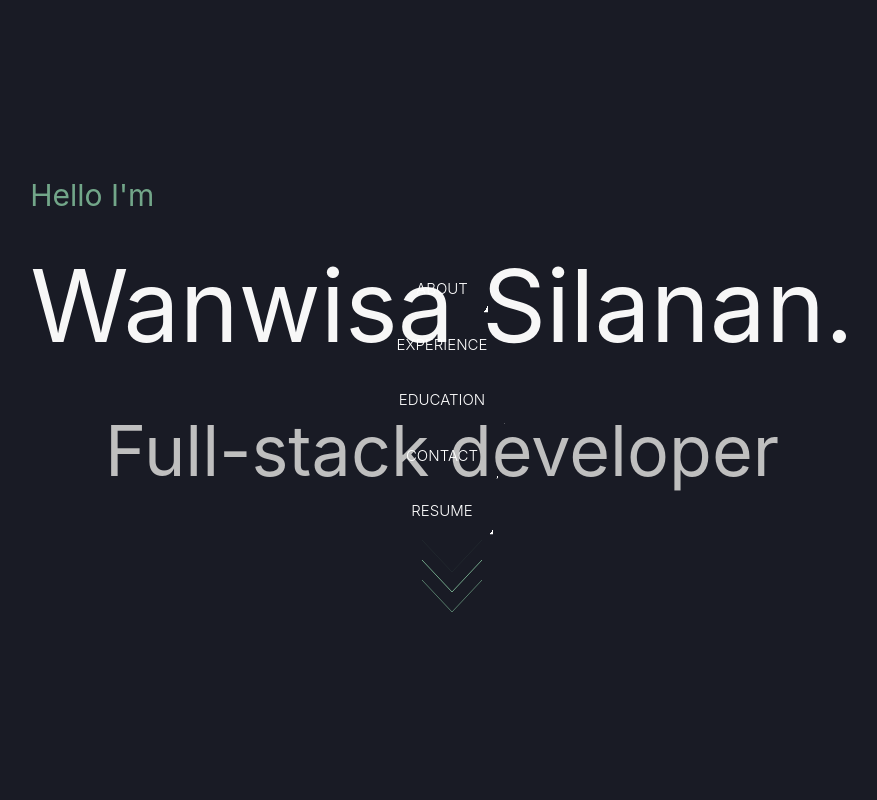
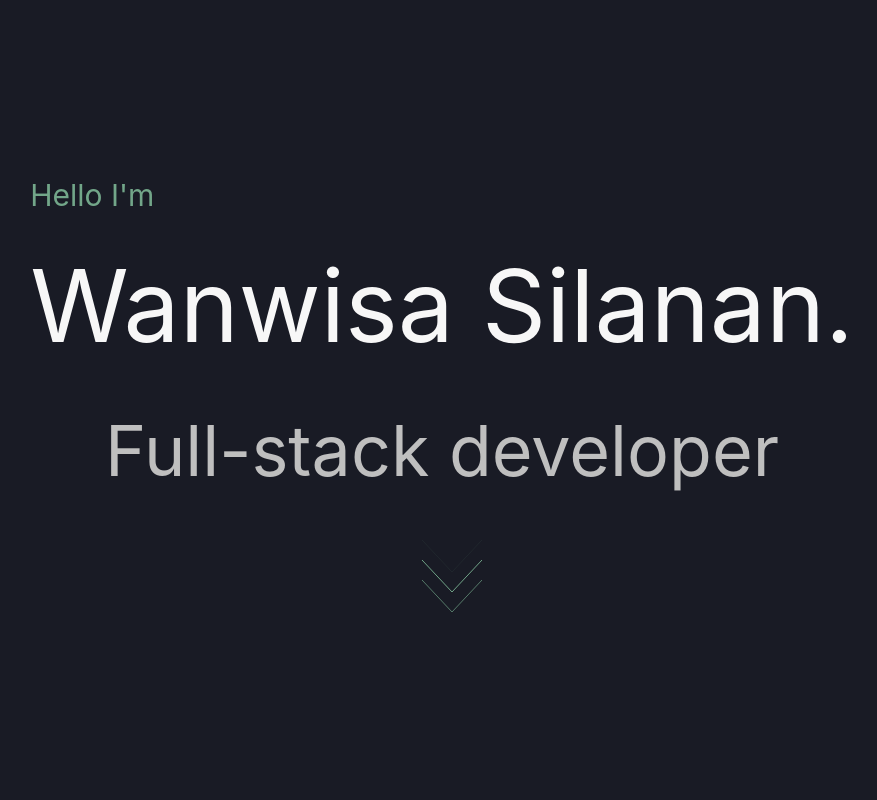
Before and after one commit to maydayo/resume, a React (Create React App) app: page / in a window 1280 px wide. Shown: the top 800 px of the page, without its empty margins (198-1075 px from the left). Built offline with nearby package versions, Linux system fonts and the light colour scheme.

Commit message:
fix nav link width

```diff
--- a/src/components/Navigation/Navigation.js
+++ b/src/components/Navigation/Navigation.js
@@ -2,7 +2,7 @@ import React, { useState } from "react";
 import { navLinks } from "../../config";
 
 const Navigation = () => {
-  const [checked, setChecked] = useState(true);
+  const [checked, setChecked] = useState(false);
   const handleOnChange = () => {
     setChecked(!checked);
   };
--- a/src/styles/css/style.css
+++ b/src/styles/css/style.css
@@ -352,6 +352,7 @@ a {
 
 .navigation__link:link, .navigation__link:visited {
   display: inline-block;
+  width: 35%;
   font-size: 1.5rem;
   font-weight: 300;
   padding: 1rem 2rem;
--- a/src/styles/sass/components/_navigation.scss
+++ b/src/styles/sass/components/_navigation.scss
@@ -90,6 +90,7 @@
     &:link,
     &:visited {
       display: inline-block;
+      width: 35%;
       font-size: 1.5rem;
       font-weight: 300;
       padding: 1rem 2rem;
```
